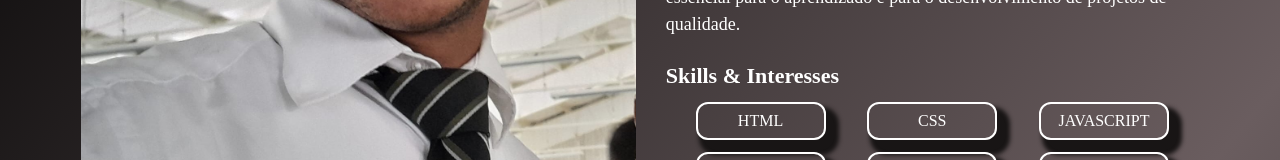
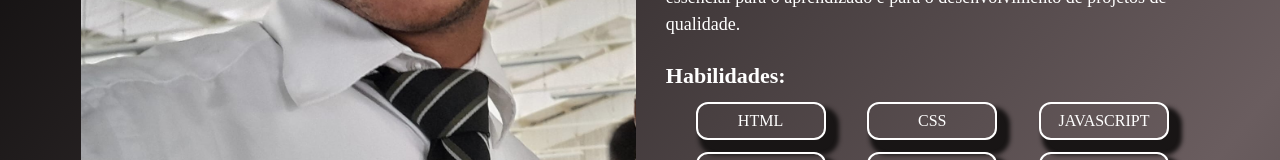
Before and after one commit to Diogobispopereira/PORTIFOLIO-ORIGINAL, a React (Vite) app: page / in a window 1280 px wide. Shown: the part 457-617 px from the top of the page. Built offline with nearby package versions, Linux system fonts and the light colour scheme.

Commit message:
atualizacao no sub-titulo da  pagina home

```diff
--- a/src/componentes-links/Paginas/Home/index.jsx
+++ b/src/componentes-links/Paginas/Home/index.jsx
@@ -50,7 +50,7 @@ export function Home() {
                     Gosto muito de trabalhar em equipe, pois acredito que a troca de ideias é essencial para o aprendizado e para o desenvolvimento de projetos de qualidade.
                 </p>
 
-                <h3 className="home__subtitulo">Skills & Interesses</h3>
+                <h3 className="home__subtitulo">Habilidades:</h3>
 
                 <div className= "itensLinguagem">
                     {home.map((item) => (
```
